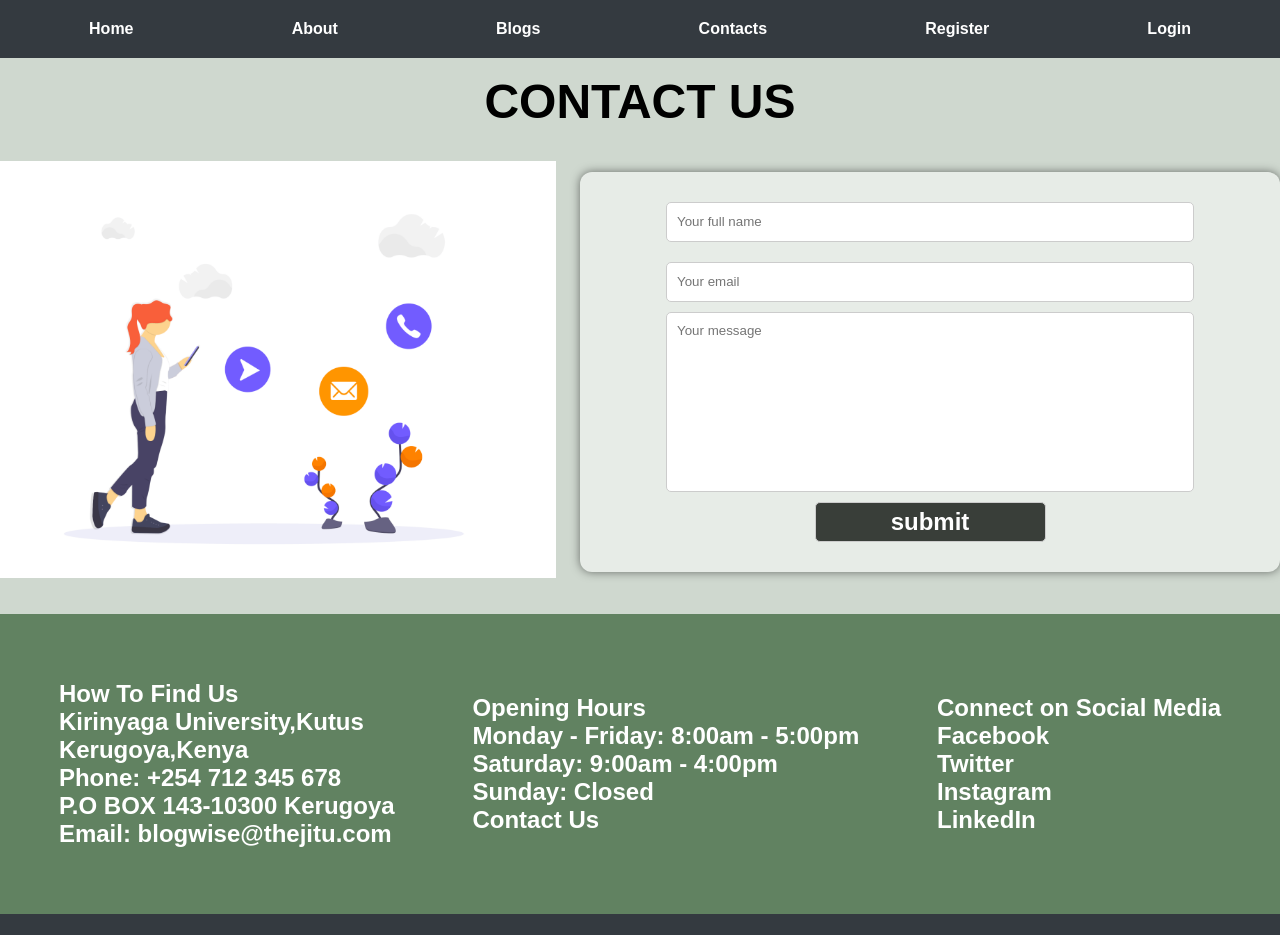
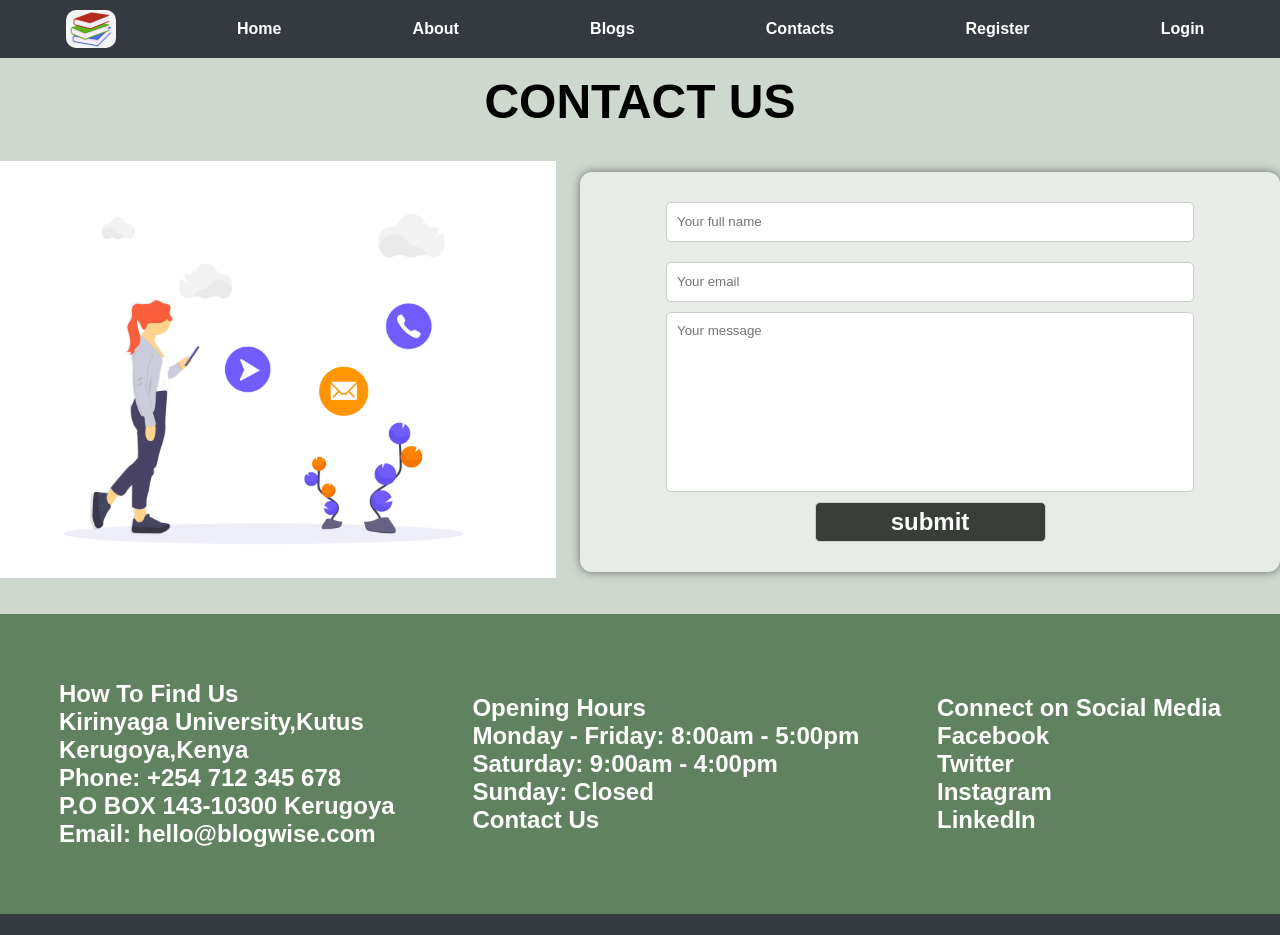
Before and after one commit to kemboi590/ReadWise-Blogging-Platform, a React (Vite) app: page /contacts in a window 1280 px wide. Shown: the top 935 px of the page. Built offline with nearby package versions, Linux system fonts and the light colour scheme.

Commit message:
more corrections

```diff
--- a/index.html
+++ b/index.html
@@ -2,7 +2,7 @@
 <html lang="en">
   <head>
     <meta charset="UTF-8" />
-    <link rel="icon" type="image/svg+xml" href="/src/images/icon.png" />
+    <link rel="icon" type="image/svg+xml" href="/src/images/icon.jpeg" />
     <meta name="viewport" content="width=device-width, initial-scale=1.0" />
     <title>ReadWise</title>
   </head>
--- a/src/components/Navbar/Navbar.jsx
+++ b/src/components/Navbar/Navbar.jsx
@@ -2,10 +2,13 @@ import React from 'react'
 import './navbar.css'
 
 import { Link } from 'react-router-dom'
+// import the icon.png
+import icon from '../../images/icon.jpeg'
 
 function Navbar() {
   return (
     <div id='nav'>
+      <img src={icon} alt='icon' className='icon' width='50px' />
       <Link to='/' className='linkitem'> Home </Link>
       <Link to='/about' className='linkitem'>About </Link>
       <Link to='/blogs' className='linkitem'>Blogs </Link>
--- a/src/components/Navbar/navbar.css
+++ b/src/components/Navbar/navbar.css
@@ -1,3 +1,9 @@
+.icon{
+    font-size: 30px;
+    color: #ffffff;
+    cursor: pointer;
+    border-radius: 10px;
+}
 #nav{
     background-color: #343a40;
     color: #ffffff;
--- a/src/pages/Contact/Contacts.jsx
+++ b/src/pages/Contact/Contacts.jsx
@@ -63,7 +63,7 @@ const Contacts = () => {
             <li>Kerugoya,Kenya</li>
             <li>Phone: +254 712 345 678</li>
             <li>P.O BOX 143-10300 Kerugoya</li>
-            <li>Email: blogwise@thejitu.com </li>
+            <li>Email: hello@blogwise.com </li>
           </ul>
 
         </div>
```
Also changed, not shown: src/images/icon.jpeg (added), src/images/icon.png (deleted).
